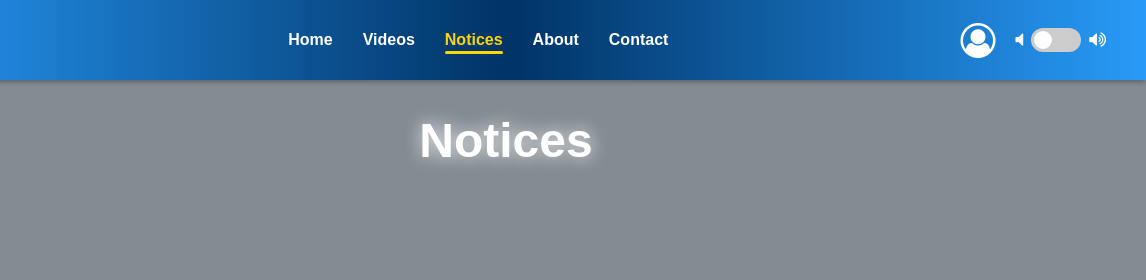
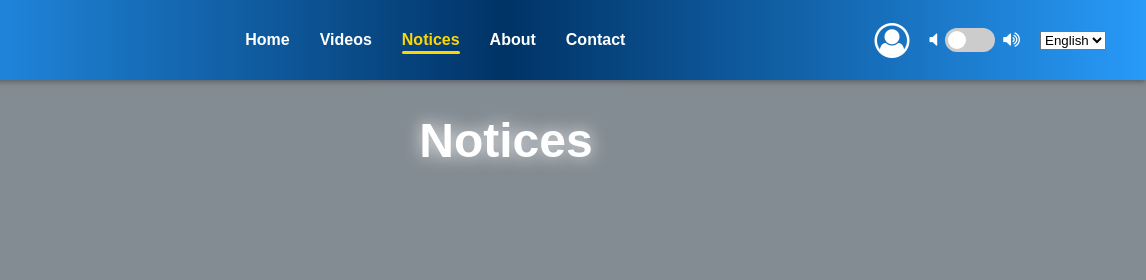
Before and after one commit to Senura-Peiris/OLS-Church-Website, a plain HTML site: page notices.html in a window 1280 px wide. Shown: the full height of the page, 134-1280 px from the left. Drawn offline with Linux system fonts and the light colour scheme.

Commit message:
add language selection switch

```diff
--- a/notices.html
+++ b/notices.html
@@ -50,6 +50,15 @@
   <i class="fa fa-volume-up" aria-hidden="true" style="color: white; font-size: 18px;" title="on"></i>
 </div>
 
+<!-- Add inside header-right div, right after music-toggle-wrapper -->
+<div class="language-switch">
+  <select id="languageSelect" title="Language Switch">
+    <option value="en">English</option>
+    <option value="si">සිංහල</option>
+  </select>
+</div>
+
+
 
 <!-- Audio -->
 <audio id="backgroundMusic" src="audio/කුරුසිය ළඟ වැළපුන මවෙනී _ Kurusiya Langa Walapuna Maweni By St. Cecilia_s Choir, Ja-Ela.m4a" loop autoplay></audio>
```
Also changed, not shown: about.html (+8 -0 lines), videos.html (+9 -0 lines).
